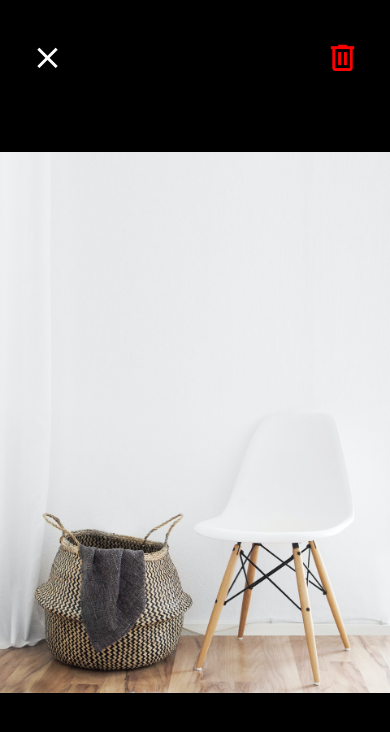
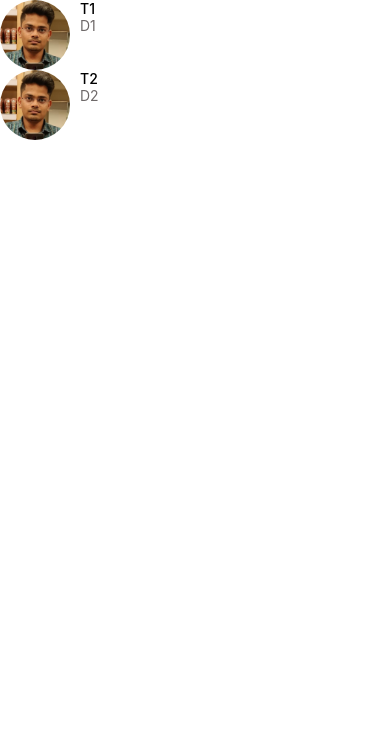
Before and after one commit to shubham18rastogi/DoneWithIt, a React Native app: screen / in a window 390 px wide. Shown: the top 732 px of the page. Built offline with nearby package versions, Linux system fonts and the light colour scheme.

Commit message:
Added MessagesScreen, Screen component using expo-constants

```diff
--- a/App.js
+++ b/App.js
@@ -7,8 +7,9 @@
 import AppText from "./app/components/AppText";
 import AppButton from "./app/components/AppButton";
 import ListingDetailScreen from "./app/screens/ListingDetailScreen";
+import MessagesScreen from "./app/screens/MessagesScreen";
 
 export default function App() {
   console.log("App Executed");
-  return <ViewImageScreen />;
+  return <MessagesScreen />;
 }
--- /dev/null
+++ b/app/components/Screen.js
@@ -0,0 +1,15 @@
+import React from "react";
+import Constants from "expo-constants";
+import { StyleSheet, SafeAreaView } from "react-native";
+
+function Screen({ children }) {
+  return <SafeAreaView style={styles.screen}>{children}</SafeAreaView>;
+}
+
+const styles = StyleSheet.create({
+  screen: {
+    paddingTop: Constants.statusBarHeight,
+  },
+});
+
+export default Screen;
--- /dev/null
+++ b/app/screens/MessagesScreen.js
@@ -0,0 +1,42 @@
+import React from "react";
+import { FlatList, StyleSheet } from "react-native";
+
+import ListItem from "../components/ListItem";
+import Screen from "./../components/Screen";
+
+const messages = [
+  {
+    id: 1,
+    title: "T1",
+    description: "D1",
+    image: require("../assets/shubham.jpg"),
+  },
+  {
+    id: 2,
+    title: "T2",
+    description: "D2",
+    image: require("../assets/shubham.jpg"),
+  },
+];
+
+function MessagesScreen(props) {
+  return (
+    <Screen>
+      <FlatList
+        data={messages}
+        keyExtractor={(message) => message.id.toString()}
+        renderItem={({ item }) => (
+          <ListItem
+            title={item.title}
+            subTitle={item.description}
+            image={item.image}
+          />
+        )}
+      />
+    </Screen>
+  );
+}
+
+const styles = StyleSheet.create({});
+
+export default MessagesScreen;
--- a/package.json
+++ b/package.json
@@ -10,6 +10,7 @@
   "dependencies": {
     "@react-native-community/hooks": "^2.6.0",
     "expo": "~37.0.3",
+    "expo-constants": "^9.1.1",
     "react": "~16.9.0",
     "react-dom": "~16.9.0",
     "react-native": "https://github.com/expo/react-native/archive/sdk-37.0.1.tar.gz",
```
Also changed, not shown: 1 other file (tests, documents, lock files or other folders).
